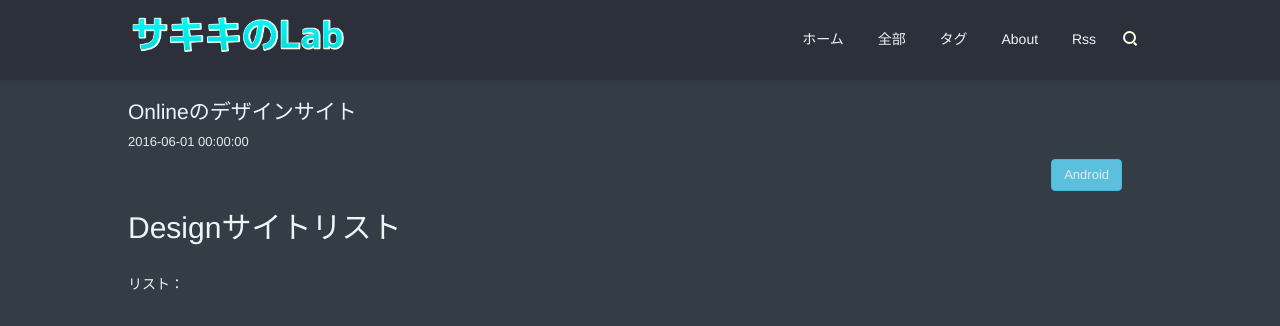
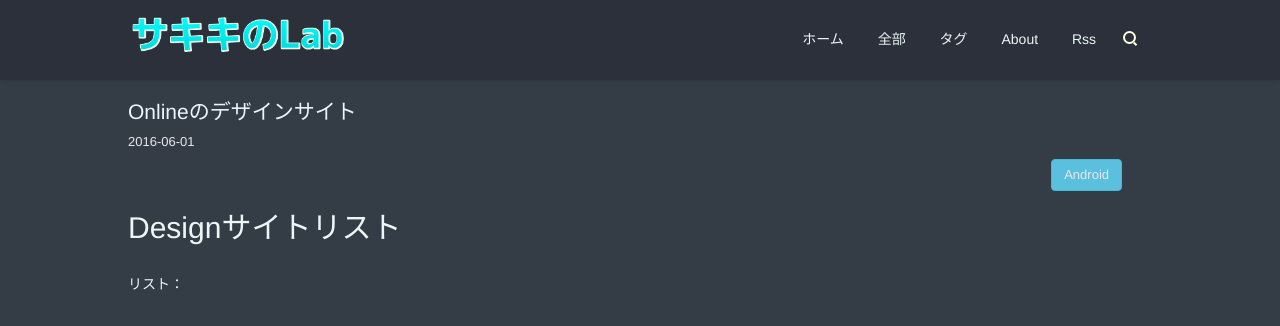
Before and after one commit to zamberform/zamberform.github.io, a Jekyll site: the page built from _posts/Android/2016-06-01-android-design-sites.md, in a window 1280 px wide. Shown: the top 326 px of the page. Built offline with Jekyll 4.4.1, drawn with Linux system fonts in a browser that asks for light colours.

Commit message:
not need to show hour/minute

```diff
--- a/_layouts/blog.html
+++ b/_layouts/blog.html
@@ -17,7 +17,7 @@
     <h1 class="post-title" itemprop="name headline">
       {{ page.title }}</h1>
     <div class="post-data">
-        <time datetime="{{ page.date | date: '%F %H:%M:%S'}}" itemprop="datePublished">{{ page.date | date: "%F %H:%M:%S"}}
+        <time datetime="{{ page.date | date: '%F'}}" itemprop="datePublished">{{ page.date | date: "%F"}}
         </time>
         {% if page.category %}
         <p class="text-right"><a href="{{site.baseurl}}/tags#{{ page.category }}" style="vertical-align: middle" class="btn btn-info" title="{{ page.category }}" data-hover="{{ page.category }}">{{ page.category }}</a></p>
```
